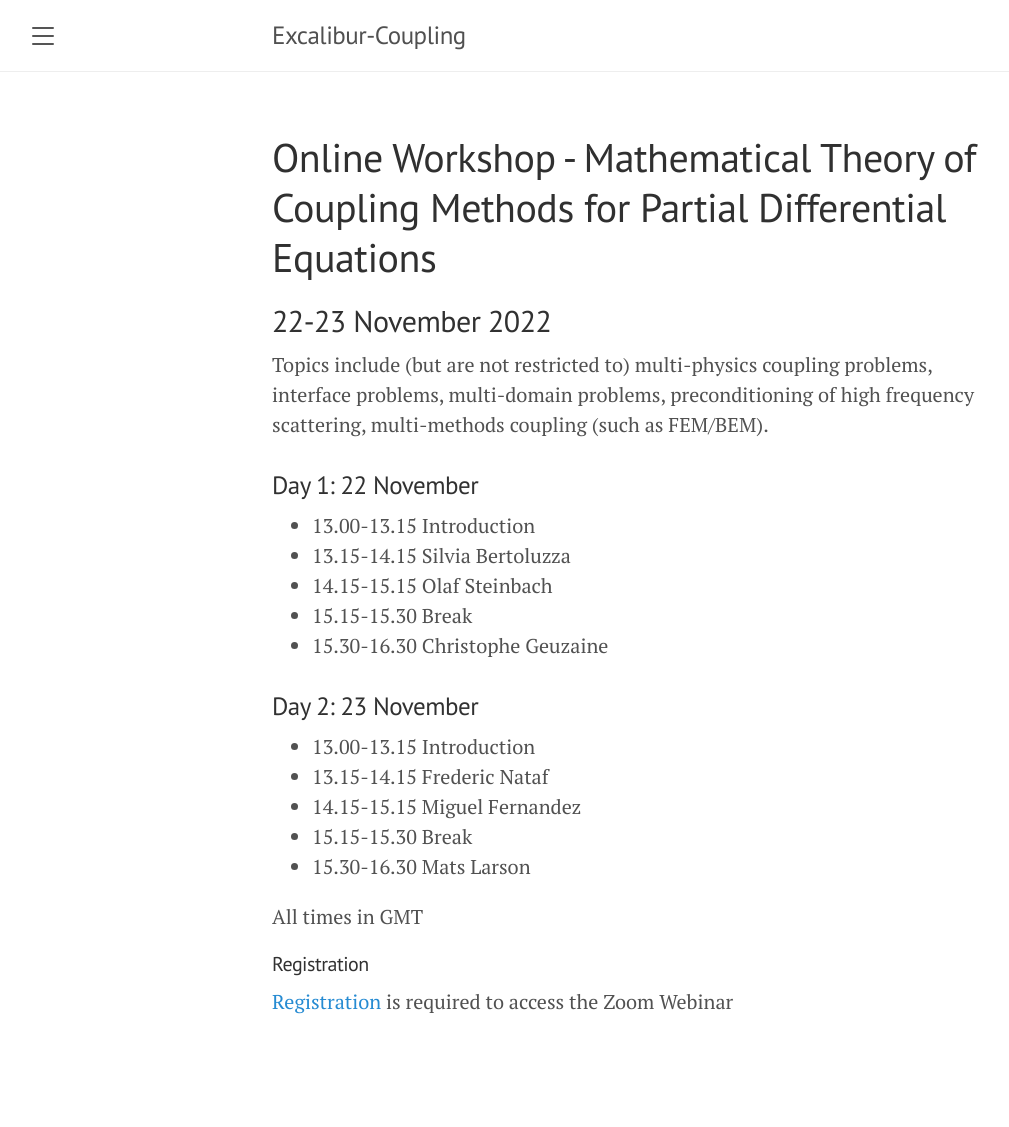
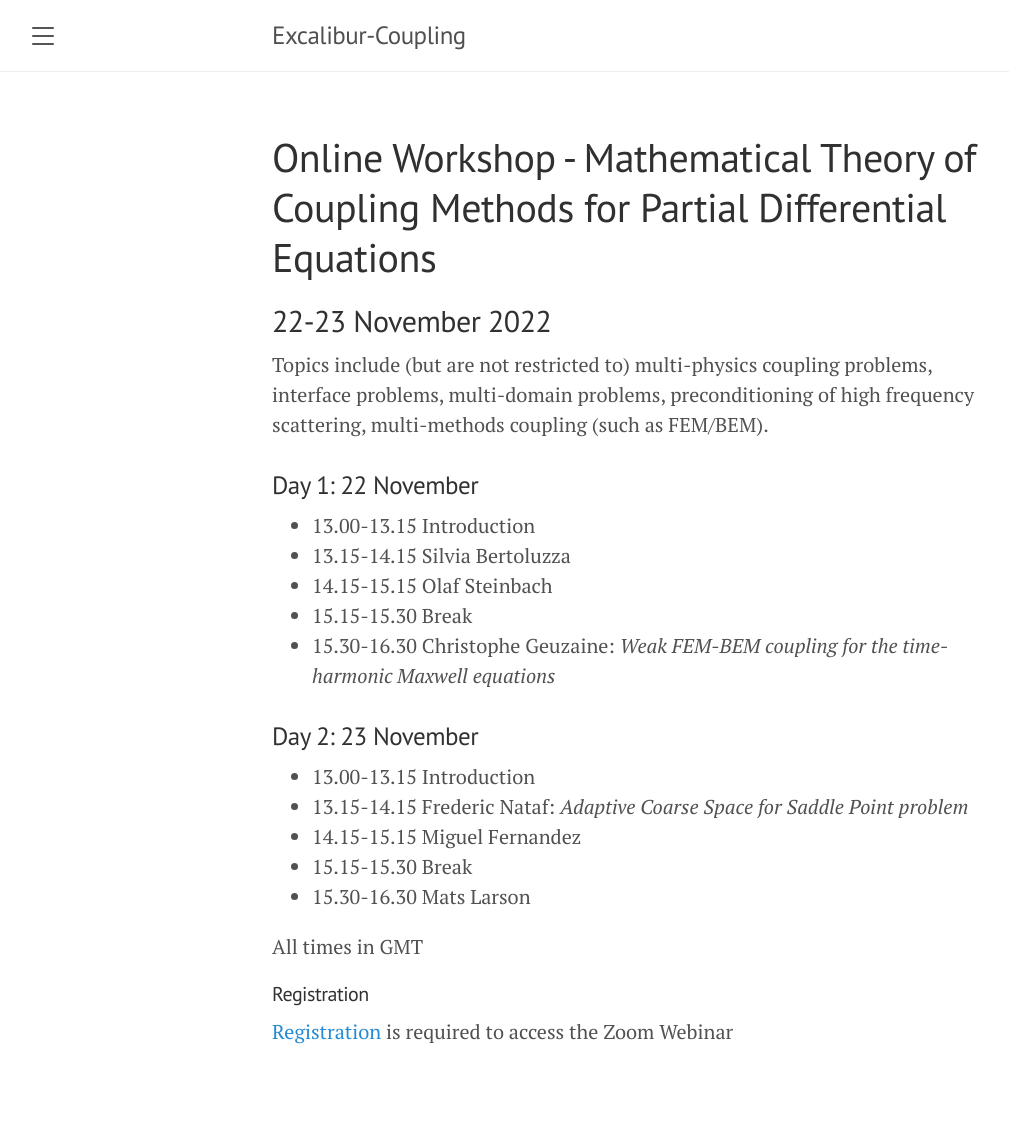
Before and after one commit to Excalibur-Coupling/excalibur-coupling.github.io, a Jekyll site: the page built from workshop2.md, in a window 1280 px wide. Shown: the whole page, without its empty margins (8-1017 px from the left). Built offline with Jekyll 4.4.1, drawn with Linux system fonts in a browser that asks for light colours; before the commit the page ends 1097 px from its top, so only the background shows below that.

Commit message:
Add a couple of titles

```diff
--- a/workshop2.md
+++ b/workshop2.md
@@ -16,12 +16,13 @@ FEM/BEM).
 - 13.15-14.15 Silvia Bertoluzza
 - 14.15-15.15 Olaf Steinbach
 - 15.15-15.30 Break
-- 15.30-16.30 Christophe Geuzaine
+- 15.30-16.30 Christophe Geuzaine: _Weak FEM-BEM coupling for the time-harmonic Maxwell equations_
+
 
 ### Day 2: 23 November
 
 - 13.00-13.15 Introduction
-- 13.15-14.15 Frederic Nataf
+- 13.15-14.15 Frederic Nataf: _Adaptive Coarse Space for Saddle Point problem_
 - 14.15-15.15 Miguel Fernandez
 - 15.15-15.30 Break
 - 15.30-16.30 Mats Larson
```
